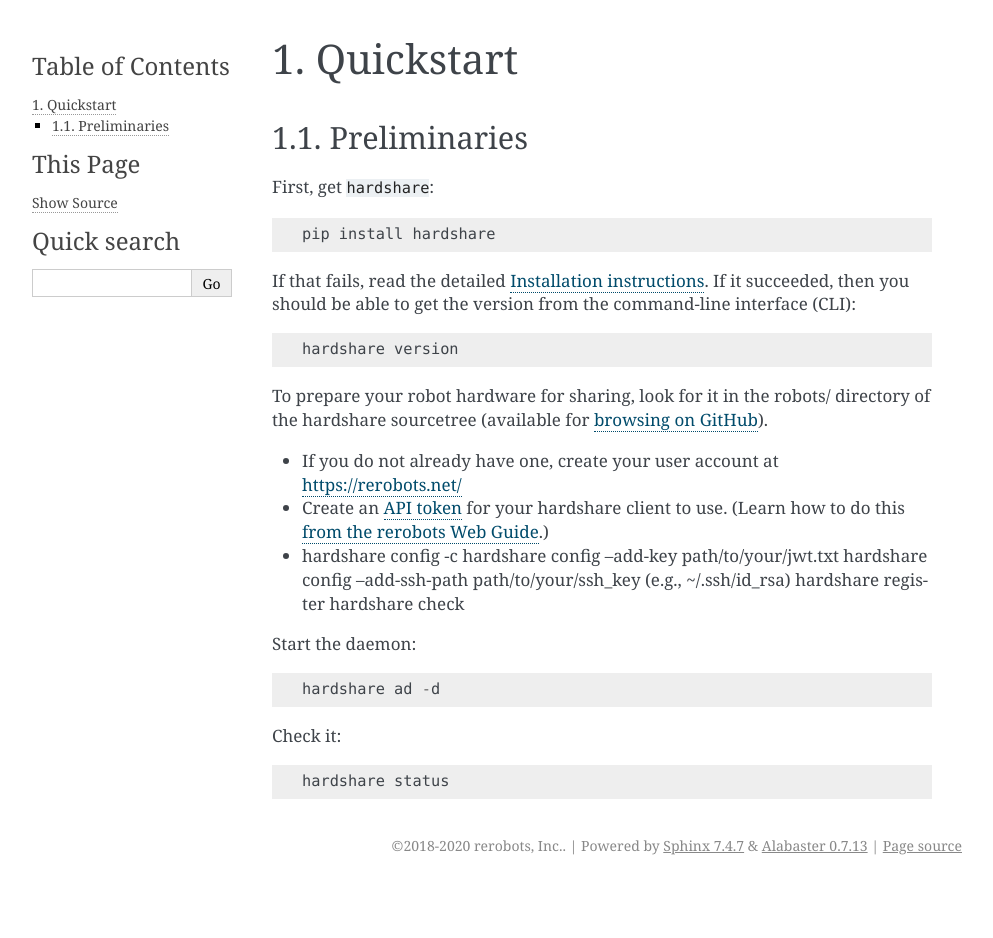
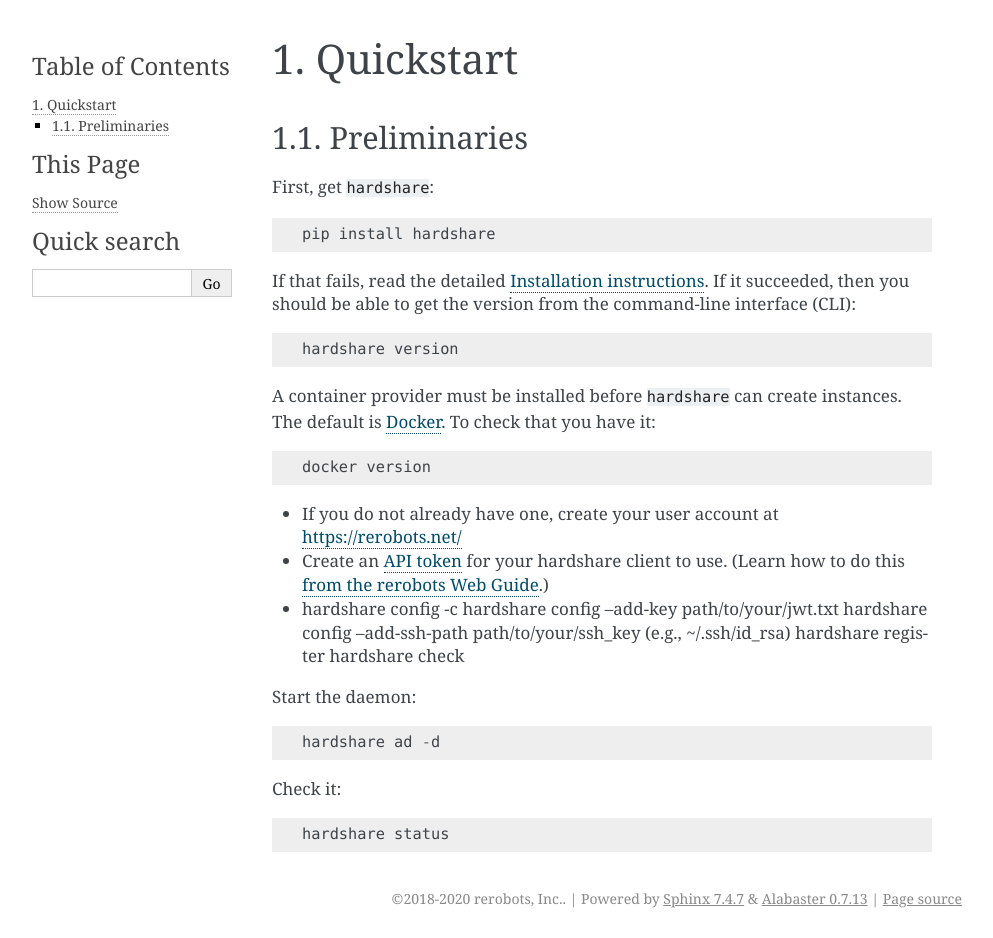
Before and after one commit to rerobots/hardshare, a Sphinx documentation site: the page built from doc/quickstart.rst, in a window 1280 px wide. Shown: the whole page, without its empty margins (148-1141 px from the left). Built offline with Sphinx 7.4.7, drawn with Linux system fonts in a browser that asks for light colours; the version number could not be read and is left out; before the commit the page ends 900 px from its top, so only the background shows below that.

Commit message:
DOC: more concise about cproviders in quickstart

```diff
--- a/doc/quickstart.rst
+++ b/doc/quickstart.rst
@@ -13,9 +13,11 @@ should be able to get the version from the command-line interface (CLI)::
 
   hardshare version
 
-To prepare your robot hardware for sharing, look for it in the robots/ directory
-of the hardshare sourcetree (available for `browsing on GitHub
-<https://github.com/rerobots/hardshare/tree/master/robots>`_).
+A container provider must be installed before ``hardshare`` can create
+instances. The default is `Docker <https://www.docker.com/get-started>`_. To
+check that you have it::
+
+  docker version
 
 * If you do not already have one, create your user account at https://rerobots.net/
 * Create an `API token <https://rerobots.net/tokens>`_ for your hardshare client
```
